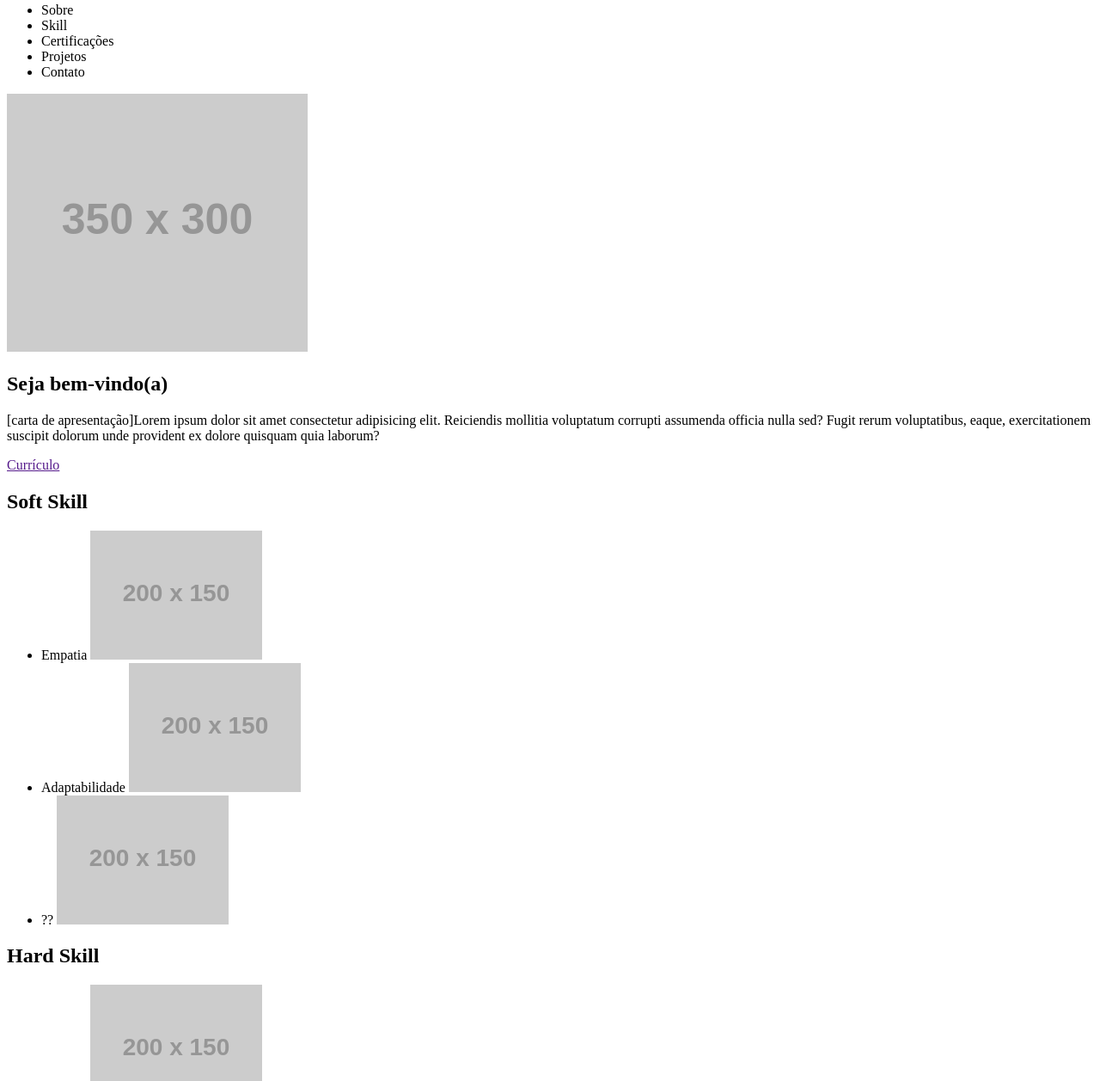
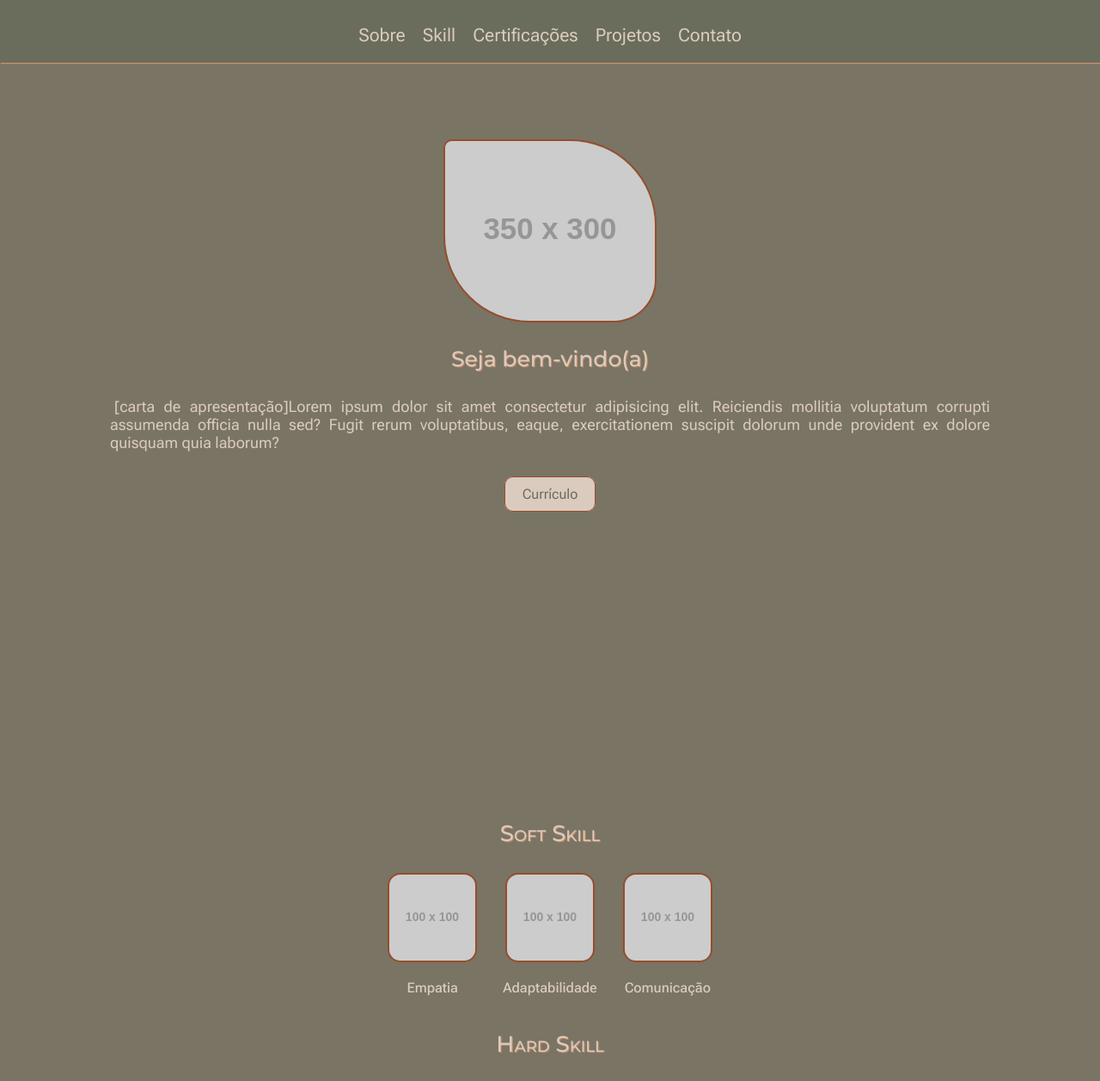
Before and after one commit to juliana-marqs/portifolio, a plain HTML site: page index.html in a window 1280 px wide. Shown: the part 77-1334 px from the top of the page at 86% size. Drawn offline with Linux system fonts and the light colour scheme; placeholder pictures from the web are drawn by us.

Commit message:
atualização de estilo css

```diff
--- a/index.html
+++ b/index.html
@@ -7,139 +7,157 @@
 
     <link rel="stylesheet" href="https://cdnjs.cloudflare.com/ajax/libs/font-awesome/5.15.4/css/all.min.css"/>
     <link rel="stylesheet" href="./src/fonts/font-awesome.css" />
+    <link rel="stylesheet" href="./src/css/estilo.css">
 
 </head>
 <body>
     <div class="container">
         <header>
-            <h1>Juliana Marques</h1>
+            <h1><a href="./index.html">Juliana Marques</a></h1>
             <nav>
                 <ul>
-                    <li class="#sobre">Sobre</li>
-                    <li class="#skill">Skill</li>
-                    <li class="#certificacoes">Certificações</li>
-                    <li class="#projetos">Projetos</li>
-                    <li class="#contato">Contato</li>
+                    <li>
+                        <a href="#sobre">Sobre</a>
+                    </li>
+                    <li>
+                        <a href="#skill">Skill</a>
+                    </li>
+                    <li>
+                        <a href="#certificacoes">Certificações</a>
+                    </li>
+                    <li>
+                        <a href="#projetos">Projetos</a>
+                    </li>
+                    <li>
+                        <a href="#contato">Contato</a>
+                    </li>
                 </ul>
             </nav>
         </header>
 
         <main>
+            <section id="sobre" class="main-sobre">
+                    <figure>
+                        <img src="https://placehold.co/350x300" alt="Imagem Ilustrativa">
+                    </figure>
+                    <div class="conteudoSobre">
+                        <h2>Seja bem-vindo(a)</h2>
+                        <p class="apresentacao">[carta de apresentação]Lorem ipsum dolor sit amet consectetur adipisicing elit. Reiciendis mollitia voluptatum corrupti assumenda officia nulla sed? Fugit rerum voluptatibus, eaque, exercitationem suscipit dolorum unde provident ex dolore quisquam quia laborum?</p>
+                        <p class="links">
+                            <a href="" target="_blank">Currículo</a>
+                        </p>
+                    </div>
+            </section>
 
-            <div id="sobre">
-                <div class="foto">
-                    <img src="https://placehold.co/350x300" alt="">
-                </div>
-                <div class="conteudoSobre">
-                    <h2>Seja bem-vindo(a)</h2>
-                    <p>[carta de apresentação]Lorem ipsum dolor sit amet consectetur adipisicing elit. Reiciendis mollitia voluptatum corrupti assumenda officia nulla sed? Fugit rerum voluptatibus, eaque, exercitationem suscipit dolorum unde provident ex dolore quisquam quia laborum?</p>
-                    <a href="" target="_blank">Currículo</a>
-                </div>
+            <div id="skill" class="main-skill">
+                <section class="softSkill">
+                    <h2>Soft Skill</h2>
+                    <ul>
+                        <li>
+                            <img src="https://placehold.co/100x100" alt="Imagem Ilustrativa">
+                            <p>Empatia</p>
+                        </li>
+                        <li>
+                            <img src="https://placehold.co/100x100" alt="Imagem Ilustrativa">
+                            <p>Adaptabilidade</p>
+                        </li>
+                        <li>
+                            <img src="https://placehold.co/100x100" alt="Imagem Ilustrativa">
+                            <p>Comunicação</p>
+                        </li>
+                    </ul>
+                </section>
+
+                <section class="hardSkill">
+                    <h2>Hard Skill</h2>
+                    <ul>
+                        <li>
+                            <img src="https://placehold.co/100x100" alt="Imagem Ilustrativa">
+                            <p>HTML5</p>
+                        </li>
+                        <li>
+                            <img src="https://placehold.co/100x100" alt="Imagem Ilustrativa">
+                            <p>CSS3</p>
+                        </li>
+                        <li>
+                            <img src="https://placehold.co/100x100" alt="Imagem Ilustrativa">
+                            <p>??</p>
+                        </li>
+                    </ul>
+                </section>
             </div>
 
-            <div id="skill">
-                <div class="softSkill">
-                    <h2>Soft Skill</h2>
-                    <ul>
-                        <li>Empatia
-                            <img src="https://placehold.co/200x150" alt="">
-                        </li>
-                        <li>Adaptabilidade
-                            <img src="https://placehold.co/200x150" alt="">
-                        </li>
-                        <li>??
-                            <img src="https://placehold.co/200x150" alt="">
-                        </li>
-                    </ul>
-                </div>
-
-                <div class="hardSkill">
-                    <h2>Hard Skill</h2>
-                    <ul>
-                        <li>HTML5
-                            <img src="https://placehold.co/200x150" alt="">
-                        </li>
-                        <li>CSS3
-                            <img src="https://placehold.co/200x150" alt="">
-                        </li>
-                        <li>??
-                            <img src="https://placehold.co/200x150" alt="">
-                        </li>
-                    </ul>
-                </div>
-            </div>
-
-            <div id="certificacoes">
+            <section id="certificacoes" class="main-certificacoes">
                 <h2>Certificações</h2>
                 <ul>
                     <li>
-                        <img src="https://placehold.co/100x100" alt="">
+                        <img src="https://placehold.co/100x100" alt="Imagem Ilustrativa">
                         <h4>Nome</h4>
                         <p>Lorem ipsum dolor sit amet consectetur adipisicing elit. Rerum necessitatibus dolorum dolores a dolore, consectetur eligendi corrupti magnam beatae!</p>
                         <a href="" target="_blank" rel="noopener noreferrer">Link PDF/Epud</a>
                     </li>
                     <li>
-                        <img src="https://placehold.co/100x100" alt="">
+                        <img src="https://placehold.co/100x100" alt="Imagem Ilustrativa">
                         <h4>Nome</h4>
                         <p>Lorem ipsum dolor sit amet consectetur adipisicing elit. Rerum necessitatibus dolorum dolores a dolore, consectetur eligendi corrupti magnam beatae!</p>
                         <a href="" target="_blank" rel="noopener noreferrer">Link PDF/Epud</a>
                     </li>
                     <li>
-                        <img src="https://placehold.co/100x100" alt="">
+                        <img src="https://placehold.co/100x100" alt="Imagem Ilustrativa">
                         <h4>Nome</h4>
                         <p>Lorem ipsum dolor sit amet consectetur adipisicing elit. Rerum necessitatibus dolorum dolores a dolore, consectetur eligendi corrupti magnam beatae!</p>
                         <a href="" target="_blank" rel="noopener noreferrer">Link PDF/Epud</a>
                     </li>
                 </ul>
-            </div>
+            </section>
 
-            <div id="projetos">
+            <section id="projetos" class="main-projetos">
                 <h2>Projetos</h2>
                 <ul>
                     <li>
-                        <img src="https://placehold.co/200x150" alt="">
+                        <img src="https://placehold.co/200x150" alt="Imagem Ilustrativa">
                         <p>Lorem ipsum dolor sit amet, consectetur adipisicing elit.</p>
                         <a href="" target="_blank">Acesse</a>
                     </li>
                     <li>
-                        <img src="https://placehold.co/200x150" alt="">
+                        <img src="https://placehold.co/200x150" alt="Imagem Ilustrativa">
                         <p>Lorem ipsum dolor sit amet, consectetur adipisicing elit.</p>
                         <a href="" target="_blank">Acesse</a>
                     </li>
                     <li>
-                        <img src="https://placehold.co/200x150" alt="">
+                        <img src="https://placehold.co/200x150" alt="Imagem Ilustrativa">
                         <p>Lorem ipsum dolor sit amet, consectetur adipisicing elit.</p>
                         <a href="" target="_blank">Acesse</a>
                     </li>
                 </ul>
-            </div>
+            </section>
 
-            <div id="contato">
+            <section id="contato" class="main-contato">
                 <h2>Contato</h2>
                 <div>
                     <h3>Instagram</h3>
                     <a href="">
-                        <img src="https://placehold.co/100x100" alt="">
+                        <img src="https://placehold.co/100x100" alt="Imagem Ilustrativa">
                     </a>
                 </div>
 
                 <div>
                     <h3>E-mail</h3>
                     <a href="">
-                        <img src="https://placehold.co/100x100" alt="">
+                        <img src="https://placehold.co/100x100" alt="Imagem Ilustrativa">
                     </a>
                 </div>
 
                 <div>
                     <h3>GitHub</h3>
                     <a href="">
-                        <img src="https://placehold.co/100x100" alt="">
+                        <img src="https://placehold.co/100x100" alt="Imagem Ilustrativa">
                     </a>
                 </div>
-            </div>
+            </section>
         </main>
 
-        <footer>
+        <!-- <footer>
             <a href="#">
                 <i class="fab fa-facebook-square"></i>
             </a>
@@ -152,7 +170,7 @@
             <a href="#">
                 <i class="fab fa-pinterest"></i>
             </a>
-        </footer>
+        </footer> -->
     </div>
 </body>
 </html>
--- /dev/null
+++ b/src/css/estilo.css
@@ -0,0 +1,222 @@
+@import url('https://fonts.googleapis.com/css2?family=Montserrat:ital,wght@0,100..900;1,100..900&display=swap');
+
+@import url('https://fonts.googleapis.com/css2?family=Roboto+Flex:opsz,wght@8..144,100..1000&display=swap');
+
+:root {
+    --marromEscuro: #984c2a;
+    --marromClaro: #d0916c;
+    --bege: #dbcbbe;
+    --cinzaMarrom: #797464;
+    --cinza: #6a6d5b;
+
+    --titulo: "Montserrat", sans-serif;
+    --textoPadrao: "Roboto Flex", sans-serif;
+}
+
+* {
+    margin: 0;
+    padding: 0;
+    box-sizing: border-box;
+    text-decoration: none;
+}
+
+a, li {
+    list-style: none;
+    color: var(--bege);
+}
+
+body {
+    background-color: var(--cinzaMarrom);
+    color: var(--bege);
+    font-size: 62.5%;
+    font-family: var(--textoPadrao);
+}
+
+.container {
+    max-width: 100%;
+    max-height: 100vh;
+    display: grid;
+    grid-template-columns: 1fr;
+    grid-template-rows: repeat(3, auto);
+}
+
+
+/* MENU */
+
+
+.container header{
+    width: 100%;
+    height: 150px;
+    grid-row: 1 / 2;
+    background-color: var(--cinza);
+    box-shadow: 1px 1px 1px var(--marromClaro);
+    display: flex;
+    flex-direction: column;
+    justify-content: space-between;
+    align-items: center;
+    padding: 20px;
+    position: fixed;
+    z-index: 100;
+    top: 0;
+    left: 0;
+}
+
+.container header h1{
+    font-size: 3.5em;
+    font-weight: 400;
+    text-shadow: 1px 1px 1px var(--marromClaro);
+    font-variant: small-caps;
+}
+
+.container header nav ul{
+    display: flex;
+    font-size: 2.1em;
+    justify-content: space-between;
+    align-items: center;
+    gap: 20px;
+}
+
+.container header nav ul li a:hover {
+    text-shadow: 1px 1px 1px var(--marromClaro);
+}
+
+
+/* CONTEÚDO SOBRE*/
+
+
+.container main {
+    grid-row: 2 / 3;
+    position: relative;
+}
+
+.container main .main-sobre{
+    display: flex;
+    flex-direction: column;
+    height: 100vh;
+    align-items: center;
+    justify-content: center;
+    gap: 15px;
+    padding-top: 100px;
+}
+
+.container main .main-sobre figure {
+    text-align: center;
+}
+
+.container main .main-sobre figure img{
+    max-width: 70%;
+    border-radius: 10px 100px 50px;
+    border: 2px solid var(--marromEscuro);
+}
+
+.container main .main-sobre .conteudoSobre {
+    display: flex;
+    flex-direction: column;
+    align-items: center;
+    text-align: center;
+    gap: 20px;
+    max-width: 80%;
+}
+
+.container main .main-sobre .conteudoSobre h2 {
+    font-size: 2.5em;
+    font-family: var(--titulo);
+    font-weight: 500;
+    padding: 10px;
+    text-shadow: 1px 1px 1px var(--marromClaro);
+}
+
+.container main .main-sobre .conteudoSobre p.apresentacao {
+    font-size: 1.8em;
+    text-align: justify;
+    text-indent: 5px;
+}
+
+.container main .main-sobre .conteudoSobre .links {
+    padding-top: 20px;
+}
+
+.container main .main-sobre .conteudoSobre .links a{
+    background-color: var(--bege);
+    border: 1px solid var(--marromEscuro);
+    color: var(--cinza);
+    border-radius: 10px;
+    padding: 10px 20px;
+    margin-top: 10px;
+    font-size: 1.6em;
+}
+
+.container main .main-sobre .conteudoSobre .links a:hover{
+    background-color: var(--cinza);
+    color: var(--bege);
+}
+
+/* CONTEÚDO */
+
+.container .main-skill {
+    display: flex;
+    flex-direction: column;
+    justify-content: center;
+    align-items: center;
+    gap: 30px;
+    height: 100vh;
+    padding-top: 100px;
+}
+
+/* TITULOS MAIN*/
+
+.container .main-skill h2,
+.container .main-certificacoes h2,
+.container .main-projetos h2,
+.container .main-contato h2{
+    font-size: 2.6em;
+    font-weight: 500;
+    font-family: var(--titulo);
+    padding: 10px;
+    text-shadow: 1px 1px 1px var(--marromClaro);
+    text-align: center;
+    font-variant: small-caps;
+}
+
+/* CONTEÚDO - SKILL */
+
+.container .main-skill .softSkill ul,
+.container .main-skill .hardSkill ul {
+    display: flex;
+    justify-content: space-between;
+    align-items: center;
+    gap: 30px;
+}
+
+.container .main-skill .softSkill ul li,
+.container .main-skill .hardSkill ul li {
+    display: flex;
+    flex-direction: column;
+    justify-content: space-between;
+    align-items: center;
+    gap: 20px;
+    font-size: 1.6em;
+    font-weight: 500;
+    padding-top: 20px;
+}
+
+.container .main-skill .softSkill ul li img,
+.container .main-skill .hardSkill ul li img {
+    border-radius: 15px;
+    border: 2px solid var(--marromEscuro);
+    max-width: 100%;
+}
+
+/* CONTEÚDO - CERTIFICAÇÕES*/
+
+
+
+/* CONTEÚDO - PROJETOS*/
+
+
+
+/* RODAPÉ */
+
+.container footer {
+    grid-row: 3 / -1;
+}
```
